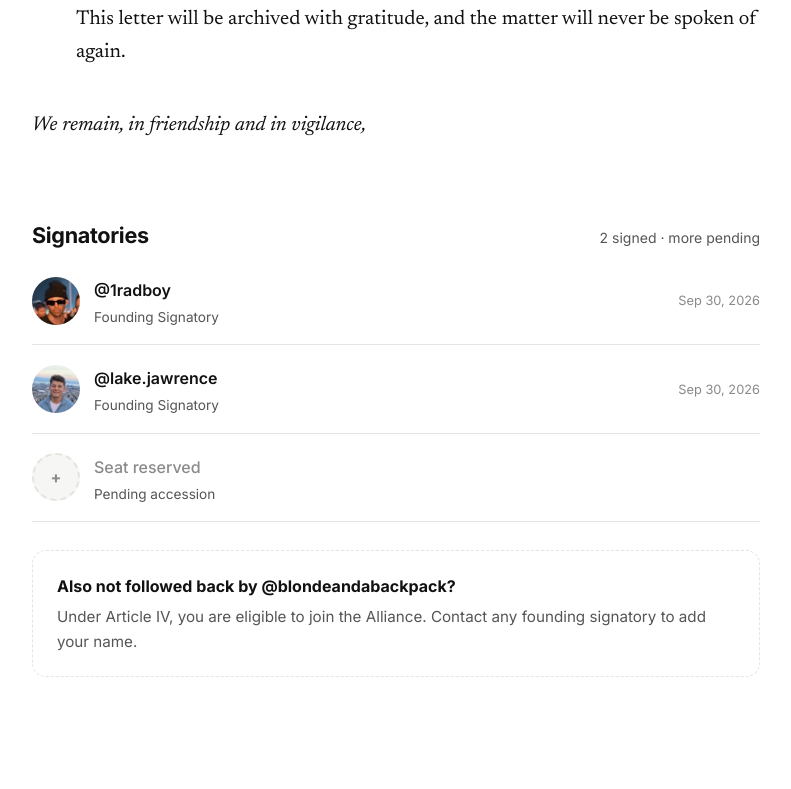
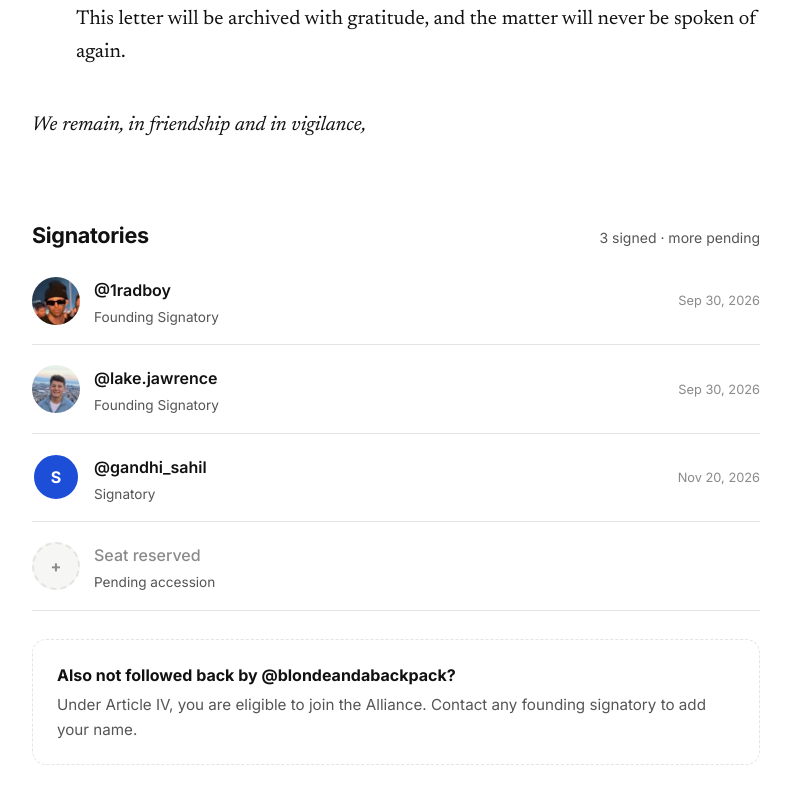
Before and after one commit to sclark/blondeandabackpack.github.io, a plain HTML site: page index.html in a window 1280 px wide. Shown: the part 4327-5116 px from the top of the page, without its empty margins (244-1035 px from the left). Before the commit the page ends 5028 px from the top, so only its background shows below. Drawn offline with Linux system fonts and the light colour scheme.

Commit message:
Add @gandhi_sahil as a signatory
Co-Authored-By: Claude Opus 5.5 <noreply@anthropic.com>
Claude-Session: https://claude.ai/code/session_01EtyJkw7j7cHBot2ZEWf32W

```diff
--- a/index.html
+++ b/index.html
@@ -881,7 +881,7 @@
     <section class="signatories" id="signatories">
       <div class="sig-head">
         <h2>Signatories</h2>
-        <span class="count">2 signed &middot; more pending</span>
+        <span class="count">3 signed &middot; more pending</span>
       </div>
 
       <!--
@@ -904,6 +904,14 @@
             <span class="role">Founding Signatory</span>
           </span>
           <span class="when">Sep 30, 2026</span>
+        </li>
+        <li>
+          <span class="avatar" style="background: #1d4ed8" aria-hidden="true">S</span>
+          <span class="who">
+            <a class="handle" href="https://www.instagram.com/gandhi_sahil/" target="_blank" rel="noopener">@gandhi_sahil</a>
+            <span class="role">Signatory</span>
+          </span>
+          <span class="when">Nov 20, 2026</span>
         </li>
         <li class="pending">
           <span class="avatar pending" aria-hidden="true">+</span>
```
